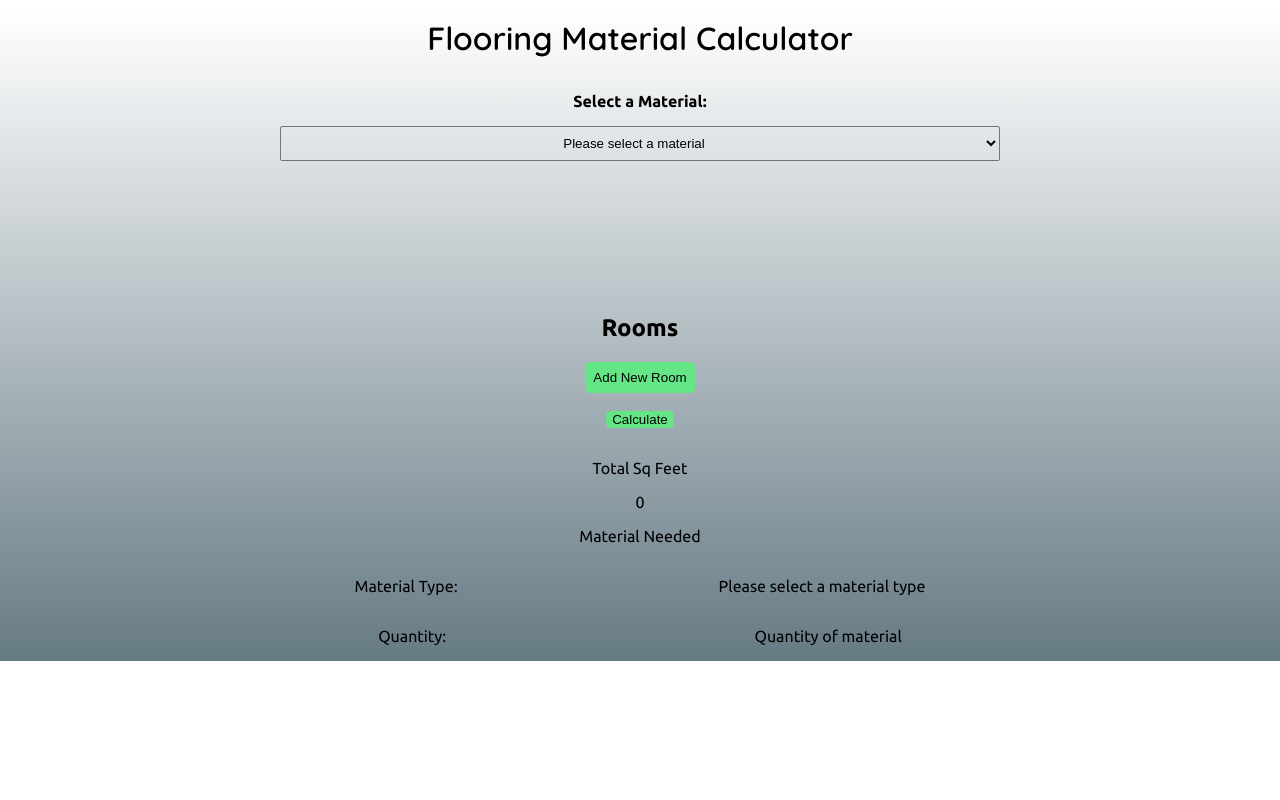
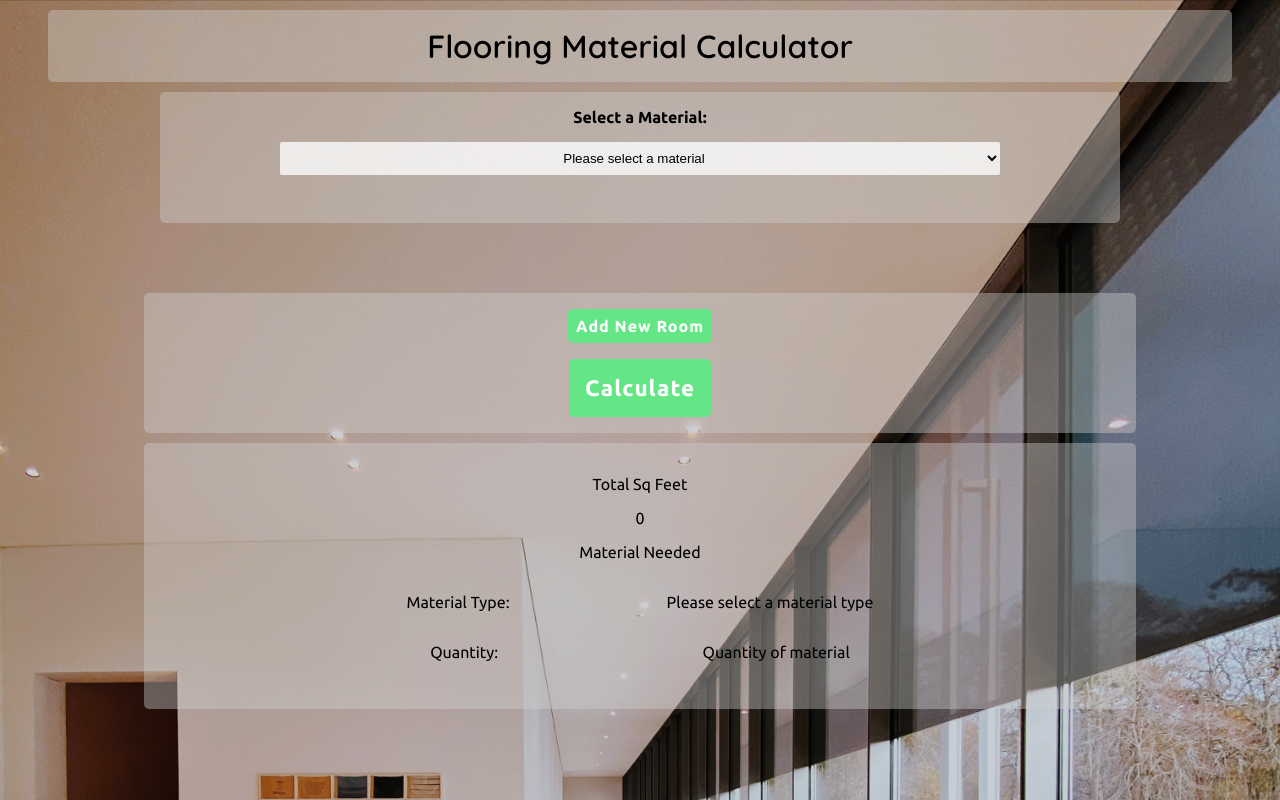
Before and after one commit to AnthonyJRay/materials-calculator, a website: page index.html in a window 1280 px wide. Drawn offline with Linux system fonts and the light colour scheme.

Commit message:
Adding styling

```diff
--- a/index.html
+++ b/index.html
@@ -19,8 +19,8 @@
         <h1 class="main-header">Flooring Material Calculator</h1>
         <div class="material-card">
             <label class="dropdown-label" for="materials">Select a Material:</label>
-            <select class="material-dropdown" name="" id="materials">
-                <option class="material-option" value="">Please select a material</option>
+            <select class="material-dropdown" name="" id="materials" required>
+                <option class="material-option" value="" disabled selected>Please select a material</option>
                 <option class="material-option" value="carpet">Carpet</option>
                 <option class="material-option" value="lvp">Luxury Vinyl Plank</option>
                 <option class="material-option" value="laminate">Laminate</option>
@@ -29,8 +29,8 @@
             </select>
         </div>
         <div class="box-sizing-active">
+            <caption>Sqft Per Box:</caption>
             <span class="required">(Required!)</span>
-            <caption>Sqft Per Box:</caption>
             <form class="box-sizing-form">
                 <input type="radio" id="size-value-16" name="sqft" value="16">
                 <label class="size-label" for="size-value-16">16 sqft</label><br>
@@ -41,7 +41,6 @@
             </form>
         </div>
         <div class="measurements-card">
-            <h2 class="measurements-header">Rooms</h2>
             <button class="add-area">Add New Room</button>
             <div class="measurements">
                 <ul class="rooms-wrapper"></ul>
--- a/styles.scss
+++ b/styles.scss
@@ -4,15 +4,20 @@ $Danger: #e15a46;
 $DangerHover: #af4838;
 $Green: #64e687;
 $GreenHover: #4db769;
+$Transparent-Bg: rgba(207, 207, 207, 0.408);
+$Corner-Rounded: 5px;
 
 body {
   margin: 0;
   padding: 0;
   box-sizing: border-box;
+  background-image: url('./dist/assets/flooring-image.jpg');
+  background-repeat: no-repeat;
+  background-size: cover;
 }
 
 .wrapper {
-  background-image: linear-gradient(#3920, #0239);
+  //   background-image: linear-gradient(#3920, #0239);
   height: 100%;
   text-align: center;
   font-family: $Ubuntu;
@@ -21,9 +26,17 @@ body {
 .main-header {
   width: 90%;
   margin: 10px auto;
-  padding: 8px;
+  padding: 16px;
   font-family: $Quicksand;
+  background-color: $Transparent-Bg;
+  border-radius: $Corner-Rounded;
 }
+
+// May use later, don't remove yet!
+// .company-caption {
+//   font-size: 10px;
+//   font-style: italic;
+// }
 
 .material-card {
   display: flex;
@@ -31,6 +44,8 @@ body {
   align-items: center;
   width: 75%;
   margin: auto;
+  background-color: $Transparent-Bg;
+  border-radius: $Corner-Rounded;
 }
 
 .dropdown-label {
@@ -44,23 +59,41 @@ body {
   border-radius: 2px;
   padding: 8px;
   margin-bottom: 3rem;
-  background-color: inherit;
+  background-color: rgba(250, 250, 250, 0.823);
+  border: none;
   &:hover {
     background-color: #fff;
-    border: 0.85px solid #0239;
+    // border: 0.85px solid #0239;
+  }
+  &:active,
+  &:focus {
+    background-color: inherit;
   }
   & > .material-option {
     text-align: center;
   }
 }
 
+.stats-wrapper {
+  background-color: $Transparent-Bg;
+  border-radius: $Corner-Rounded;
+  max-width: 75%;
+  margin: auto;
+  padding: 16px;
+}
+
 // Add Area Button Styles
 .add-area {
   padding: 8px;
   background-color: $Green;
+  color: #fff;
+  font-weight: bold;
+  font-size: 16px;
   border: none;
   border-style: none;
   border-radius: 5px;
+  letter-spacing: 1px;
+  font-family: $Ubuntu;
   &:hover {
     background-color: $GreenHover;
   }
@@ -72,18 +105,21 @@ body {
 
 .measurements-card {
   width: 75%;
-  padding: 15px;
+  padding: 16px;
   margin: 10px auto;
+  background-color: $Transparent-Bg;
+  border-radius: $Corner-Rounded;
 }
 
 .new-area {
   display: flex;
   flex-direction: row;
   width: 75%;
-  margin: 0.75em;
+  margin: 0.5em;
   padding: 16px;
   justify-content: center;
-  border: 1px solid #444;
+  border: 1px solid #333;
+  border-radius: 5px;
   background-color: rgba(224, 223, 223, 0.442);
 }
 
@@ -106,7 +142,7 @@ body {
   & > span {
     font-style: italic;
     margin: 1rem;
-    font-size: 16px;
+    font-size: 10px;
   }
 }
 
@@ -131,9 +167,15 @@ body {
 
 .calc-btn {
   background-color: $Green;
+  color: #fff;
+  font-weight: bold;
   border: none;
   border-style: none;
   border-radius: 5px;
+  padding: 16px;
+  letter-spacing: 1px;
+  font-size: 1.4rem;
+  font-family: $Ubuntu;
   &:hover {
     background-color: $GreenHover;
   }
@@ -160,6 +202,8 @@ body {
     padding: 8px;
     & > .size-label {
       margin-right: 16px;
+      letter-spacing: 1px;
+      font-size: 14px;
     }
   }
 }
@@ -170,3 +214,9 @@ body {
   letter-spacing: 2px;
   color: red;
 }
+
+.error {
+  color: $Danger;
+  font-size: 12px;
+  font-style: italic;
+}
```
Also changed, not shown: dist/assets/flooring-image.jpg (added), dist/css/styles.min.css, styles.css, 2 other files.
